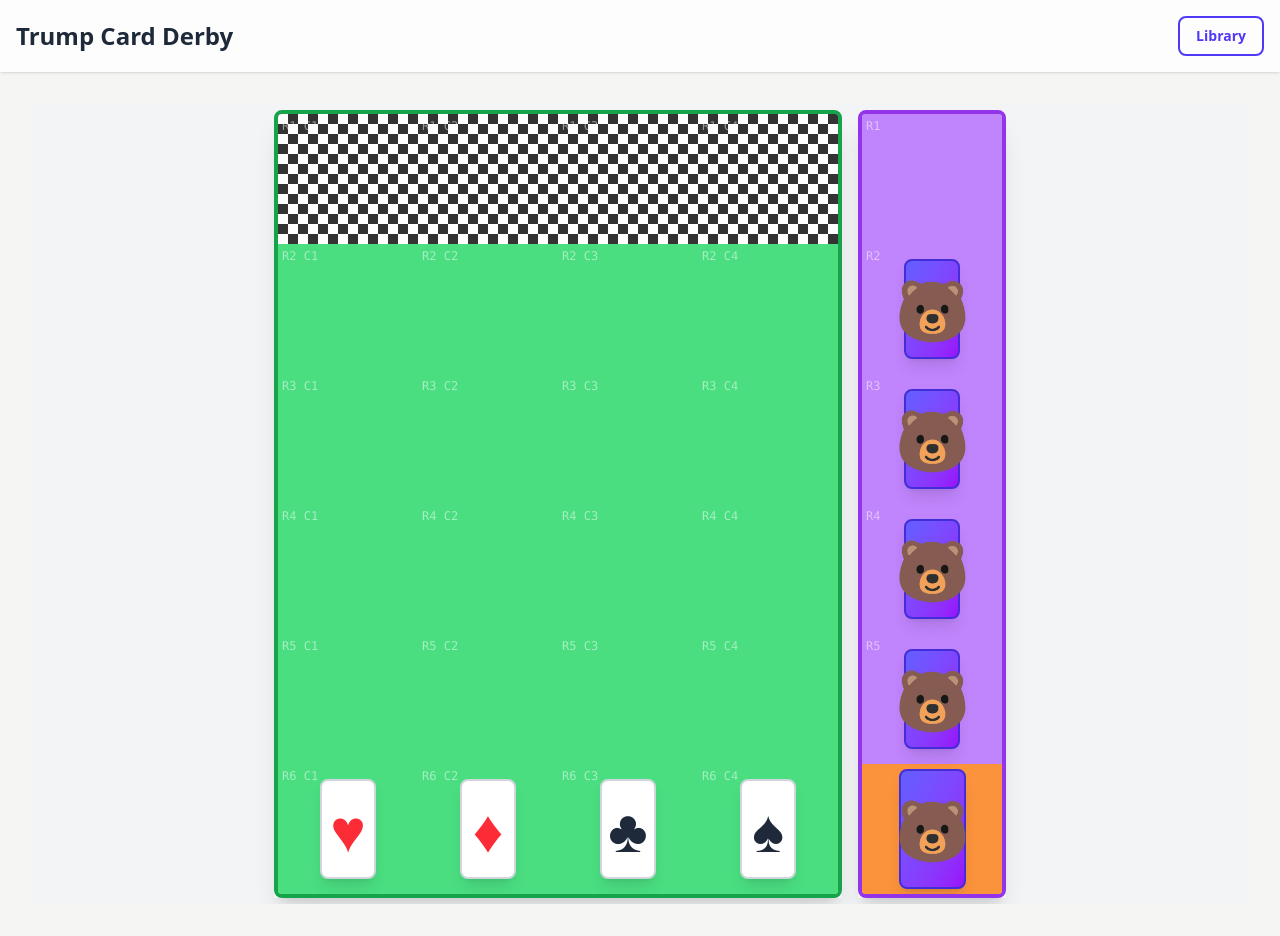
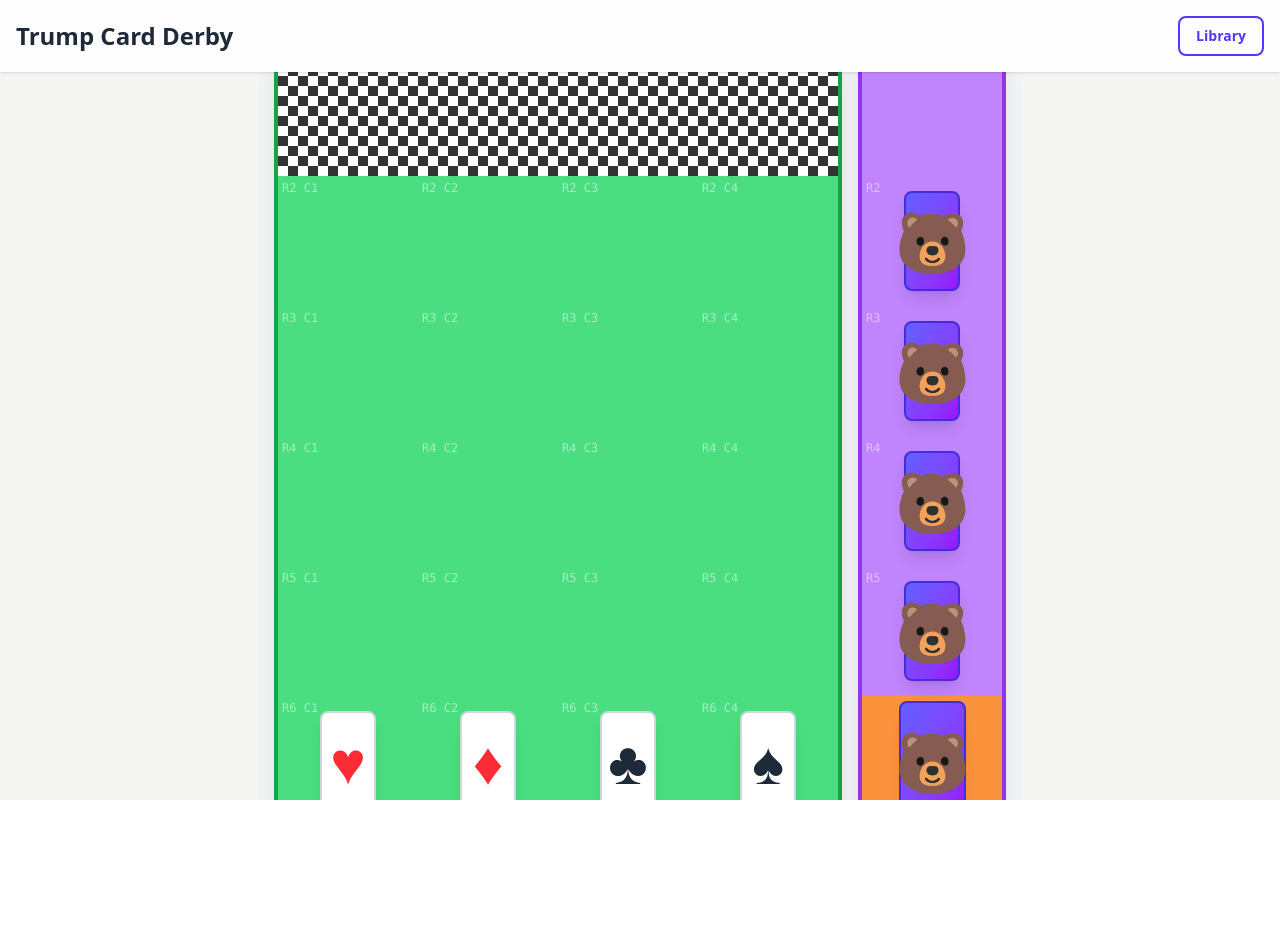
Before and after one commit to ByeongGwan-Seo/card-derby, a React (Vite) app: page / in a window 1280 px wide. After the commit the page ends 800 px from the top, so only its background shows below. Built offline with nearby package versions, Linux system fonts and the light colour scheme.

Commit message:
feat: Implement modal routing for the Library page, keeping the Game page as a persistent background, and improve game board scaling.

```diff
--- /dev/null
+++ b/src/components/templates/RouterLayouts.tsx
@@ -0,0 +1,64 @@
+import { Outlet, useMatches, useRouter } from '@tanstack/react-router'
+import { TanStackRouterDevtools } from '@tanstack/router-devtools'
+import { GamePage, LibraryPage } from '../../pages'
+import { motion, AnimatePresence } from 'motion/react'
+
+// ルートレイアウト: 常にGamePageを背景としてレンダリング
+export function RootLayout() {
+    const matches = useMatches()
+    // 最後のマッチがアクティブなリーフルート
+    const match = matches[matches.length - 1]
+
+    return (
+        <>
+            <GamePage />
+            {/* モーダルルート用アウトレット */}
+            <AnimatePresence mode="wait">
+                <Outlet key={match.id} />
+            </AnimatePresence>
+            <TanStackRouterDevtools />
+        </>
+    )
+}
+
+// モーダルラッパーコンポーネント
+export function LibraryModal() {
+    const router = useRouter()
+
+    const handleClose = () => {
+        router.navigate({ to: '/' })
+    }
+
+    return (
+        <div className="fixed inset-0 z-50 flex justify-end">
+            {/* バックドロップ */}
+            <motion.div
+                className="absolute inset-0 bg-black/50 backdrop-blur-sm"
+                initial={{ opacity: 0 }}
+                animate={{ opacity: 1 }}
+                exit={{ opacity: 0 }}
+                onClick={handleClose}
+            />
+
+            {/* スライドオーバーコンテンツ */}
+            <motion.div
+                className="relative w-full max-w-2xl h-full bg-white shadow-2xl overflow-y-auto"
+                initial={{ x: '100%' }}
+                animate={{ x: 0 }}
+                exit={{ x: '100%' }}
+                transition={{ type: 'spring', damping: 25, stiffness: 200 }}
+            >
+                <div className="relative min-h-full">
+                    <button
+                        onClick={handleClose}
+                        className="absolute top-4 right-4 z-50 p-2 bg-white/50 hover:bg-white rounded-full transition-colors"
+                        title="Close Library"
+                    >
+                        ✕
+                    </button>
+                    <LibraryPage />
+                </div>
+            </motion.div>
+        </div>
+    )
+}
--- a/src/index.css
+++ b/src/index.css
@@ -1,4 +1,14 @@
 @import "tailwindcss";
+
+@layer base {
+    body {
+        @apply m-0 p-0 overflow-hidden w-screen h-screen;
+    }
+
+    #root {
+        @apply w-full h-full;
+    }
+}
 
 /* カスタムカラー定義 */
 @theme {
--- a/src/pages/GamePage.tsx
+++ b/src/pages/GamePage.tsx
@@ -7,9 +7,9 @@ export const GamePage = () => {
     const { gameState, handleProceedingCardClick, handleActionCardClick } = useGameLogic()
 
     return (
-        <div className="min-h-screen bg-stone-100 flex flex-col relative overflow-hidden">
-            {/* Header / Navigation */}
-            <header className="p-4 flex justify-between items-center z-10 sticky top-0 bg-white/80 backdrop-blur-sm shadow-sm">
+        <div className="h-screen w-screen bg-stone-100 flex flex-col relative overflow-hidden">
+            {/* ヘッダー / ナビゲーション */}
+            <header className="p-4 flex justify-between items-center z-10 sticky top-0 bg-white/80 backdrop-blur-sm shadow-sm shrink-0">
                 <h1 className="text-2xl font-bold text-gray-800">Trump Card Derby</h1>
                 <Link to="/library">
                     <Button variant="outline" size="small">
@@ -18,17 +18,19 @@ export const GamePage = () => {
                 </Link>
             </header>
 
-            {/* Main Game Area */}
-            <main className="flex-1 flex items-center justify-center p-8 overflow-auto">
+            {/* メインゲームエリア - padding削除, overflow-hiddenでスクロール防止 */}
+            <main className="flex-1 flex items-center justify-center overflow-hidden bg-stone-100">
+                <div className="transform scale-[0.8] md:scale-[0.9] lg:scale-100 origin-center transition-transform">
                     <GameBoard
                         gameState={gameState}
                         onProceedingCardClick={handleProceedingCardClick}
                         onActionCardClick={(cardId) => {
-                        // cardId format: "action-{row}"
+                            // cardIdのフォーマット: "action-{row}"
                             const row = parseInt(cardId.split('-')[1])
                             handleActionCardClick(row)
                         }}
                     />
+                </div>
             </main>
         </div>
     )
--- a/src/router.tsx
+++ b/src/router.tsx
@@ -1,80 +1,29 @@
-import { createRootRoute, createRoute, createRouter, Outlet, useRouter } from '@tanstack/react-router'
-import { TanStackRouterDevtools } from '@tanstack/router-devtools'
-import { GamePage, LibraryPage } from './pages'
-import { motion } from 'motion/react'
+import { createRootRoute, createRoute, createRouter } from '@tanstack/react-router'
+import { RootLayout, LibraryModal } from './components/templates/RouterLayouts'
 
-// Root layout: Always renders GamePage as background
+// ルートレイアウト
 const rootRoute = createRootRoute({
-    component: () => (
-        <>
-            <GamePage />
-            {/* Outlet for modal routes */}
-            <Outlet />
-            <TanStackRouterDevtools />
-        </>
-    ),
+    component: RootLayout,
 })
 
-// Index route: / (Empty because GamePage is in root)
+// インデックスルート: / (GamePageがルートで表示されるためnull)
 const indexRoute = createRoute({
     getParentRoute: () => rootRoute,
     path: '/',
     component: () => null,
 })
 
-// Library route: /library (Rendered as a slide-over modal)
+// ライブラリルート: /library (スライドオーバーモーダルとして表示)
 const libraryRoute = createRoute({
     getParentRoute: () => rootRoute,
     path: 'library',
-    component: () => <LibraryModal />,
+    component: LibraryModal,
 })
 
-// Modal Wrapper Component
-function LibraryModal() {
-    const router = useRouter()
-
-    const handleClose = () => {
-        router.navigate({ to: '/' })
-    }
-
-    return (
-        <div className="fixed inset-0 z-50 flex justify-end">
-            {/* Backdrop */}
-            <motion.div
-                className="absolute inset-0 bg-black/50 backdrop-blur-sm"
-                initial={{ opacity: 0 }}
-                animate={{ opacity: 1 }}
-                exit={{ opacity: 0 }}
-                onClick={handleClose}
-            />
-
-            {/* Slide-over Content */}
-            <motion.div
-                className="relative w-full max-w-2xl h-full bg-white shadow-2xl overflow-y-auto"
-                initial={{ x: '100%' }}
-                animate={{ x: 0 }}
-                exit={{ x: '100%' }}
-                transition={{ type: 'spring', damping: 25, stiffness: 200 }}
-            >
-                <div className="relative min-h-full">
-                    <button
-                        onClick={handleClose}
-                        className="absolute top-4 right-4 z-50 p-2 bg-white/50 hover:bg-white rounded-full transition-colors"
-                        title="Close Library"
-                    >
-                        ✕
-                    </button>
-                    <LibraryPage />
-                </div>
-            </motion.div>
-        </div>
-    )
-}
-
-// Create route tree
+// ルートツリーの作成
 const routeTree = rootRoute.addChildren([indexRoute, libraryRoute])
 
-// Create router
+// ルーターの作成
 export const router = createRouter({
     routeTree,
     defaultPreload: 'intent',
```
Also changed, not shown: 2 other files (tests, documents, lock files or other folders). Lines whose indentation alone changed are shown as unchanged.
